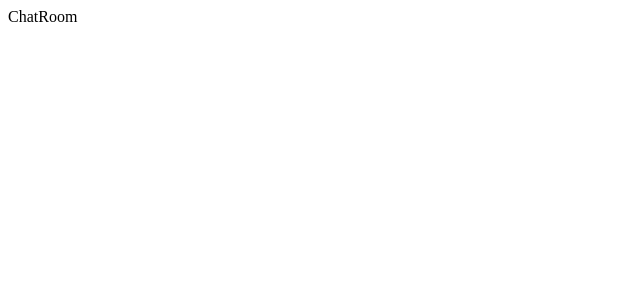
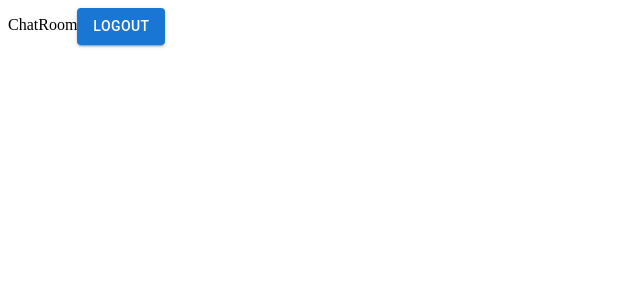
Before and after one commit to SalRej/Chat-app, a React (Create React App) app in the folder frontend/: page /chat in a window 1280 px wide. Shown: the top 300 px of the page, without its empty margins (0-640 px from the left). Built offline with nearby package versions, Linux system fonts and the light colour scheme; sample sign-in values are in the browser's storage.

Commit message:
Fix isues with protecting routes, implemented login and logout

```diff
--- a/frontend/src/App.tsx
+++ b/frontend/src/App.tsx
@@ -9,20 +9,17 @@ import PublicLayout from './layouts/PublicLayout'
 const App = (): JSX.Element => {
   return (
     <BrowserRouter>
-
-        <PublicLayout>
-          <Routes>
+      <Routes>
+        <Route element={<PublicLayout />}>
             <Route path='/' element={<Login />}></Route>
             <Route path='/login' element={<Login />}></Route>
             <Route path='/register' element={<Register />}></Route>
-          </Routes>
-        </PublicLayout>
+        </Route>
 
-        <PrivateLayout>
-          <Routes>
-            <Route path='/chat' element={<ChatRoom />}></Route>
-          </Routes>
-        </PrivateLayout>
+        <Route element={<PrivateLayout />}>
+          <Route path='/chat' element={<ChatRoom />}></Route>
+        </Route>
+      </Routes>
     </BrowserRouter>
   )
 }
--- a/frontend/src/layouts/PrivateLayout.tsx
+++ b/frontend/src/layouts/PrivateLayout.tsx
@@ -1,15 +1,14 @@
 import React from 'react'
-import { Navigate } from 'react-router-dom'
+import { Navigate, Outlet } from 'react-router-dom'
 
-const PrivateLayout = ({ children }: any): JSX.Element => {
+const PrivateLayout = (): JSX.Element => {
   const token = localStorage.getItem('token')
+
   if (!token) {
-    return <Navigate to="/" replace={true} />
+    return <Navigate to='/'/>
   }
-
   return (
-    <>{children}</>
+    <Outlet />
   )
 }
-
 export default PrivateLayout
--- a/frontend/src/layouts/PublicLayout.tsx
+++ b/frontend/src/layouts/PublicLayout.tsx
@@ -1,14 +1,14 @@
 import React from 'react'
-import { Navigate } from 'react-router-dom'
+import { Navigate, Outlet } from 'react-router-dom'
 
-const PublicLayout = ({ children }: any): JSX.Element => {
+const PublicLayout = (): JSX.Element => {
   const token = localStorage.getItem('token')
+
   if (token) {
-    return <Navigate to="/chat" replace={true} />
+    return <Navigate to='/chat'/>
   }
-
   return (
-        <>{children}</>
+    <Outlet />
   )
 }
 
--- a/frontend/src/pages/ChatRoom.tsx
+++ b/frontend/src/pages/ChatRoom.tsx
@@ -1,8 +1,18 @@
+import { Button } from '@mui/material'
 import React from 'react'
+import { useNavigate } from 'react-router-dom'
+const ChatRoom = (): JSX.Element => {
+  const navigate = useNavigate()
+  const logout = (): void => {
+    localStorage.removeItem('token')
+    navigate('/login')
+  }
 
-const ChatRoom = (): JSX.Element => {
   return (
-    <div>ChatRoom</div>
+    <div>
+        ChatRoom
+        <Button variant='contained' onClick={logout}>Logout</Button>
+    </div>
   )
 }
 
--- a/frontend/src/pages/Login.tsx
+++ b/frontend/src/pages/Login.tsx
@@ -5,17 +5,24 @@ import Grid from '@mui/material/Grid'
 import Box from '@mui/material/Box'
 import Typography from '@mui/material/Typography'
 import Container from '@mui/material/Container'
-import { Link as RouterLink } from 'react-router-dom'
+import { Link as RouterLink, useNavigate } from 'react-router-dom'
 import React from 'react'
+import axiosInstance from '../axiosInstance'
 
 const Login = (): JSX .Element => {
+  const navigate = useNavigate()
   const handleSubmit = (event: any): void => {
     event.preventDefault()
     const data = new FormData(event.currentTarget)
 
-    console.log({
+    axiosInstance.post('/login', {
       email: data.get('email'),
       password: data.get('password')
+    }).then((data: any) => {
+      localStorage.setItem('token', data.data.token)
+      navigate('/chat')
+    }).catch((e) => {
+      console.log(e)
     })
   }
 
```
Also changed, not shown: 2 other files (tests, documents, lock files or other folders).
